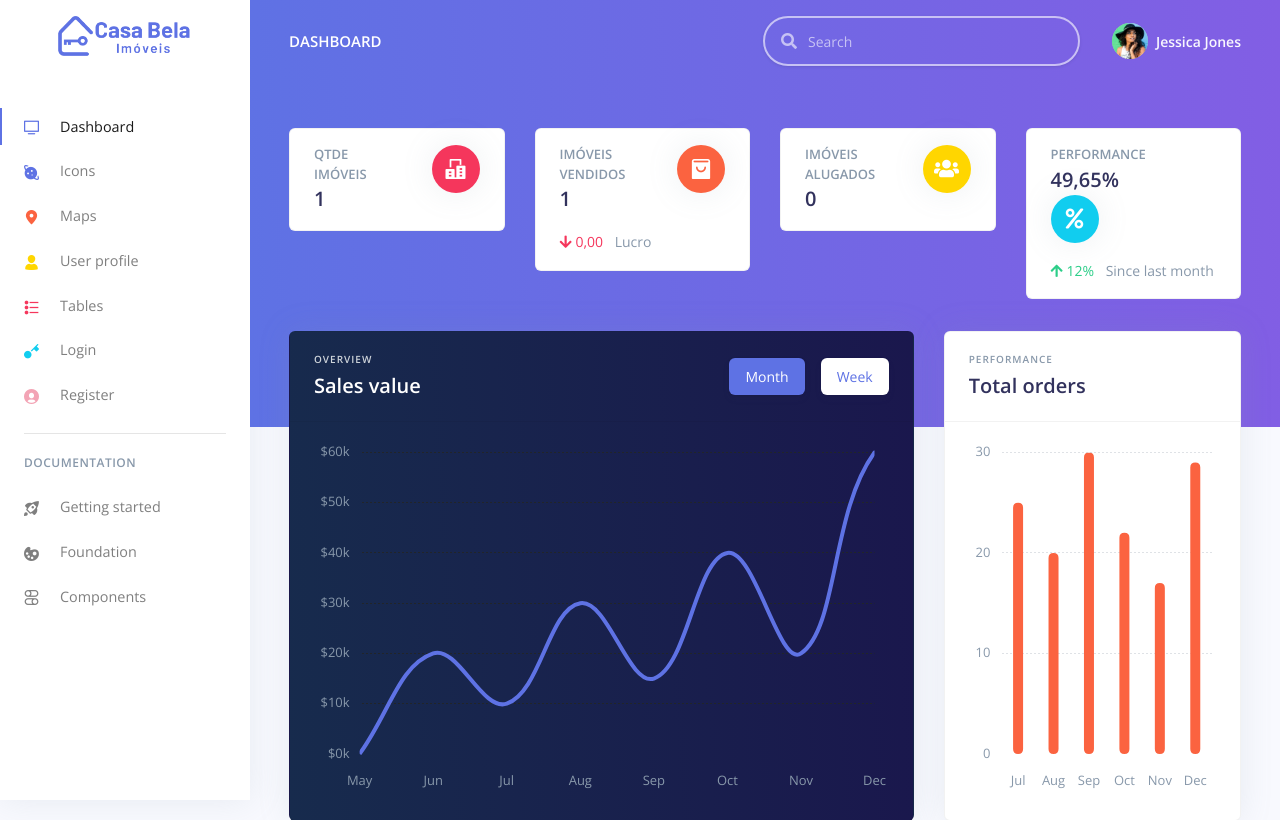
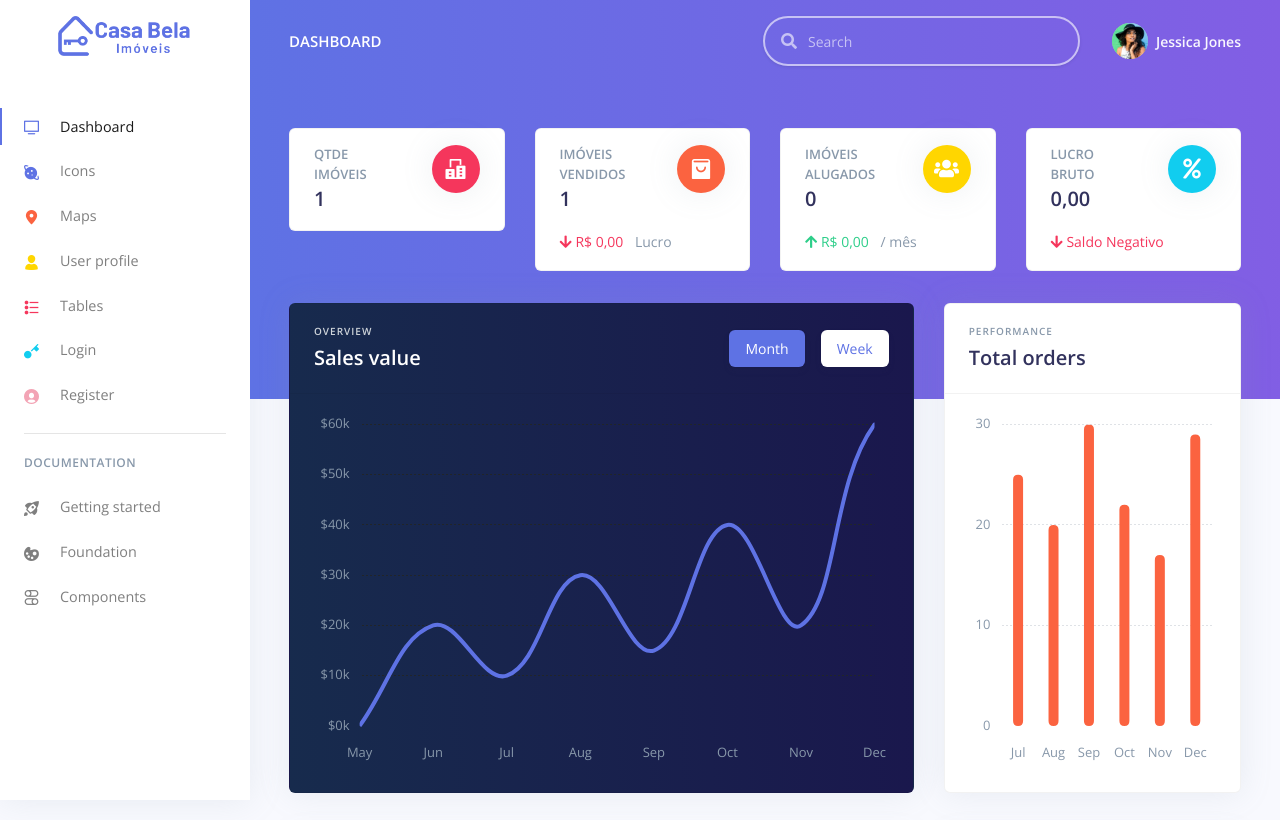
Before and after one commit to BrunoRodrigues11/Casa_Bela_Imoveis_Dashboard, a PHP site: page /index.php in a window 1280 px wide. Shown: the top 820 px of the page. Run offline with PHP 8.4, Linux system fonts and the light colour scheme; tables that the repository leaves empty or names only in its code hold one stand-in row (values such as "Sample post"); some libraries are stand-ins or nearby versions.

Commit message:
feat: Gross profit indicator

```diff
--- a/menu.php
+++ b/menu.php
@@ -25,6 +25,12 @@ $sqlQtdeImovelAlugado = "SELECT COUNT(id) as qtde FROM movimentacao_imovel WHERE
 $queryQtdeImovelAlugado = mysqli_query($conn, $sqlQtdeImovelAlugado);
 $dadosQtdeImovelAlugado = mysqli_fetch_array($queryQtdeImovelAlugado);
 $qtdeImovelAlugado = $dadosQtdeImovelAlugado['qtde'];
+
+// Indicador lucro dos alugueis
+$sqlVlrImovelAlugado = "SELECT SUM(valor_negocio) as vlrAluguel FROM movimentacao_imovel WHERE status = 'Aluguel'";
+$queryVlrImovelAlugado = mysqli_query($conn, $sqlVlrImovelAlugado);
+$dadosVlrImovelAlugado = mysqli_fetch_array($queryVlrImovelAlugado);
+$vlrImovelAlugado = $dadosVlrImovelAlugado['vlrAluguel'];
 
 ?>
 <!DOCTYPE html>
@@ -118,7 +124,8 @@ $qtdeImovelAlugado = $dadosQtdeImovelAlugado['qtde'];
                     <div class="row">
                         <div class="col-6 collapse-brand">
                             <a href="./index.html">
-                                <img src="./assets/img/brand/blue.png">
+                                <!-- <img src="./assets/img/brand/blue.png"> -->
+                                <img src="./assets/img/brand/logo.png">
                             </a>
                         </div>
                         <div class="col-6 collapse-close">
@@ -145,8 +152,9 @@ $qtdeImovelAlugado = $dadosQtdeImovelAlugado['qtde'];
                 </form>
                 <!-- Navigation -->
                 <ul class="navbar-nav">
-                    <li class="nav-item  class=" active" ">
-          <a class=" nav-link active " href=" ./index.html"> <i class="ni ni-tv-2 text-primary"></i> Dashboard
+                    <li class="nav-item active">
+                        <a class=" nav-link active " href=" ./index.html"> <i class="ni ni-tv-2 text-primary"></i>
+                            Dashboard
                         </a>
                     </li>
                     <li class="nav-item">
@@ -321,6 +329,7 @@ $qtdeImovelAlugado = $dadosQtdeImovelAlugado['qtde'];
                                         $qtdeImovel = 0;
                                         $qtdeVenda = 0;
 
+                                        // Percorre os dados da tabela movimentacao_imovel e imovel para calcular o lucro
                                         while (($dadosVlrImovelVendido = mysqli_fetch_array($queryVlrImovelVendido)) && ($dadosVlrImovelVendido2 = mysqli_fetch_array($queryVlrImovelVendido2))) {
                                             $valorVenda = $dadosVlrImovelVendido['valor_negocio'];
                                             $valorImovel = $dadosVlrImovelVendido2['valor'];
@@ -328,21 +337,20 @@ $qtdeImovelAlugado = $dadosQtdeImovelAlugado['qtde'];
                                             $qtdeImovel = $qtdeImovel + $valorImovel;
                                             $qtdeVenda = $qtdeVenda + $valorVenda;
 
-                                            $total = $qtdeVenda - $qtdeImovel;
+                                            $totalLucroV = $qtdeVenda - $qtdeImovel;
                                         }
 
-
-                                        if ($total <= 0) {
+                                        if ($totalLucroV <= 0) {
                                             ?>
                                             <span class="text-danger mr-2">
                                                 <i class="fas fa-arrow-down"></i>
-                                                <?php echo number_format($total, 2, ',', '.'); ?>
+                                                <?php echo "R$ " . number_format($totalLucroV, 2, ',', '.'); ?>
                                             </span>
                                             <span class="text-nowrap">Lucro</span>
                                         <?php } else { ?>
                                             <span class="text-success mr-2">
                                                 <i class="fas fa-arrow-up"></i>
-                                                <?php echo number_format($total, 2, ',', '.'); ?>
+                                                <?php echo "R$ " . number_format($totalLucroV, 2, ',', '.'); ?>
                                             </span>
                                             <span class="text-nowrap">Lucro</span>
 
@@ -367,10 +375,17 @@ $qtdeImovelAlugado = $dadosQtdeImovelAlugado['qtde'];
                                             </div>
                                         </div>
                                     </div>
-                                    <!-- <p class="mt-3 mb-0 text-muted text-sm">
-                                        <span class="text-warning mr-2"><i class="fas fa-arrow-down"></i> 1.10%</span>
-                                        <span class="text-nowrap">Since yesterday</span>
-                                    </p> -->
+                                    <p class="mt-3 mb-0 text-muted text-sm">
+                                        <span class="text-success mr-2">
+                                            <i class="fas fa-arrow-up"></i>
+                                            <?php
+                                            $totalLucroA = $vlrImovelAlugado * 0.15;
+
+                                            echo "R$ " . number_format($totalLucroA, 2, ',', '.');
+                                            ?>
+                                        </span>
+                                        <span class="text-nowrap">/ mês</span>
+                                    </p>
                                 </div>
                             </div>
                         </div>
@@ -379,8 +394,14 @@ $qtdeImovelAlugado = $dadosQtdeImovelAlugado['qtde'];
                                 <div class="card-body">
                                     <div class="row">
                                         <div class="col">
-                                            <h5 class="card-title text-uppercase text-muted mb-0">Performance</h5>
-                                            <span class="h2 font-weight-bold mb-0">49,65%</span>
+                                            <h5 class="card-title text-uppercase text-muted mb-0">Lucro Bruto</h5>
+                                            <span class="h2 font-weight-bold mb-0">
+                                                <?php
+                                                $totalBruto = $totalLucroA + $totalLucroV;
+
+                                                echo number_format($totalBruto, 2, ',', '.');
+                                                ?>
+                                            </span>
                                         </div>
                                         <div class="col-auto">
                                             <div class="icon icon-shape bg-info text-white rounded-circle shadow">
@@ -389,8 +410,19 @@ $qtdeImovelAlugado = $dadosQtdeImovelAlugado['qtde'];
                                         </div>
                                     </div>
                                     <p class="mt-3 mb-0 text-muted text-sm">
-                                        <span class="text-success mr-2"><i class="fas fa-arrow-up"></i> 12%</span>
-                                        <span class="text-nowrap">Since last month</span>
+                                        <?php
+                                        if ($totalBruto <= 0) {
+                                            ?>
+                                            <span class="text-danger mr-2">
+                                                <i class="fas fa-arrow-down"></i>
+                                                <span class="text-nowrap"> Saldo Negativo</span>
+                                            </span>
+                                        <?php } else { ?>
+                                            <span class="text-success mr-2">
+                                                <i class="fas fa-arrow-up"></i>
+                                                <span class="text-nowrap"> Saldo Positivo</span>
+                                            </span>
+                                        <?php } ?>
                                     </p>
                                 </div>
                             </div>
```
Also changed, not shown: fotos/16553/b027dbb7b306aa0d500e319c697725bf.jpeg (added).
